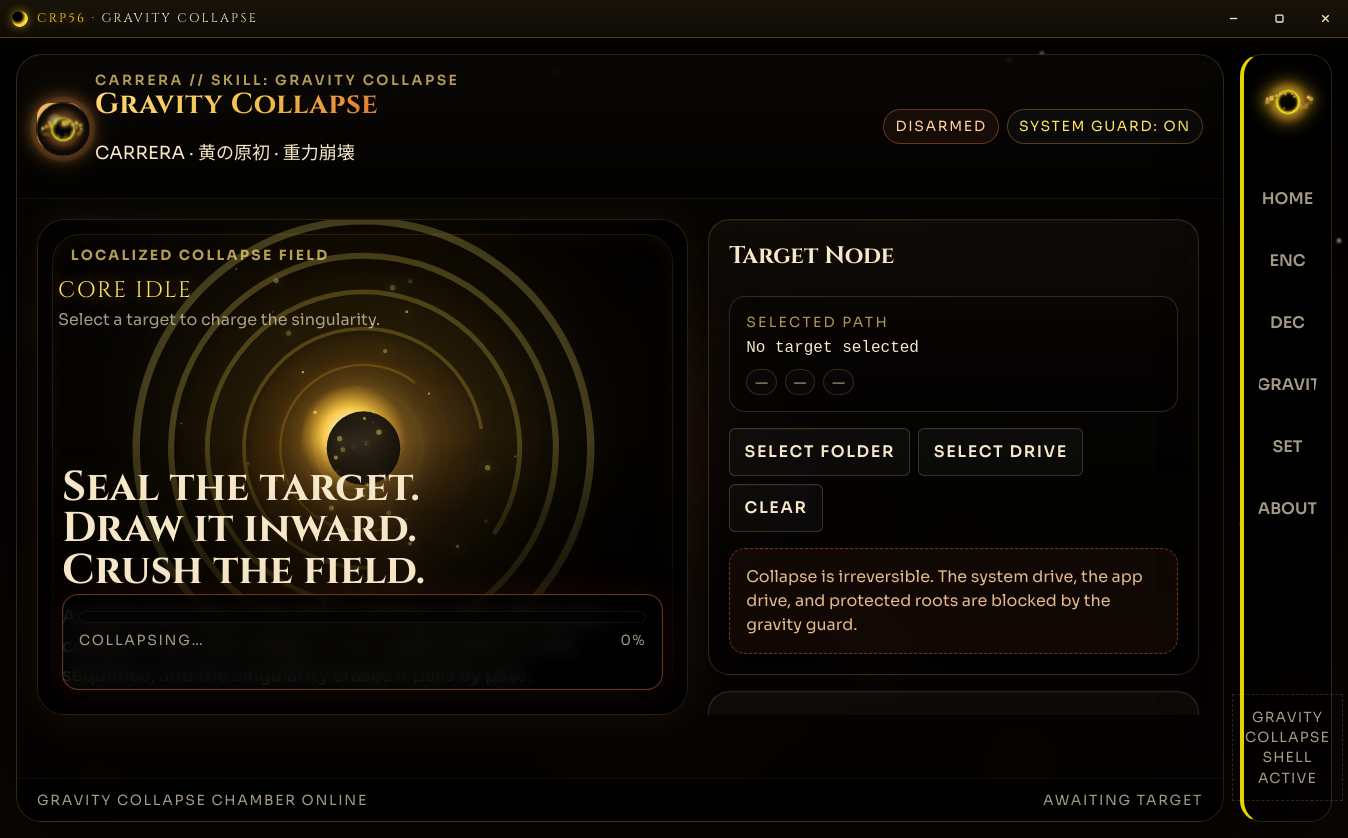
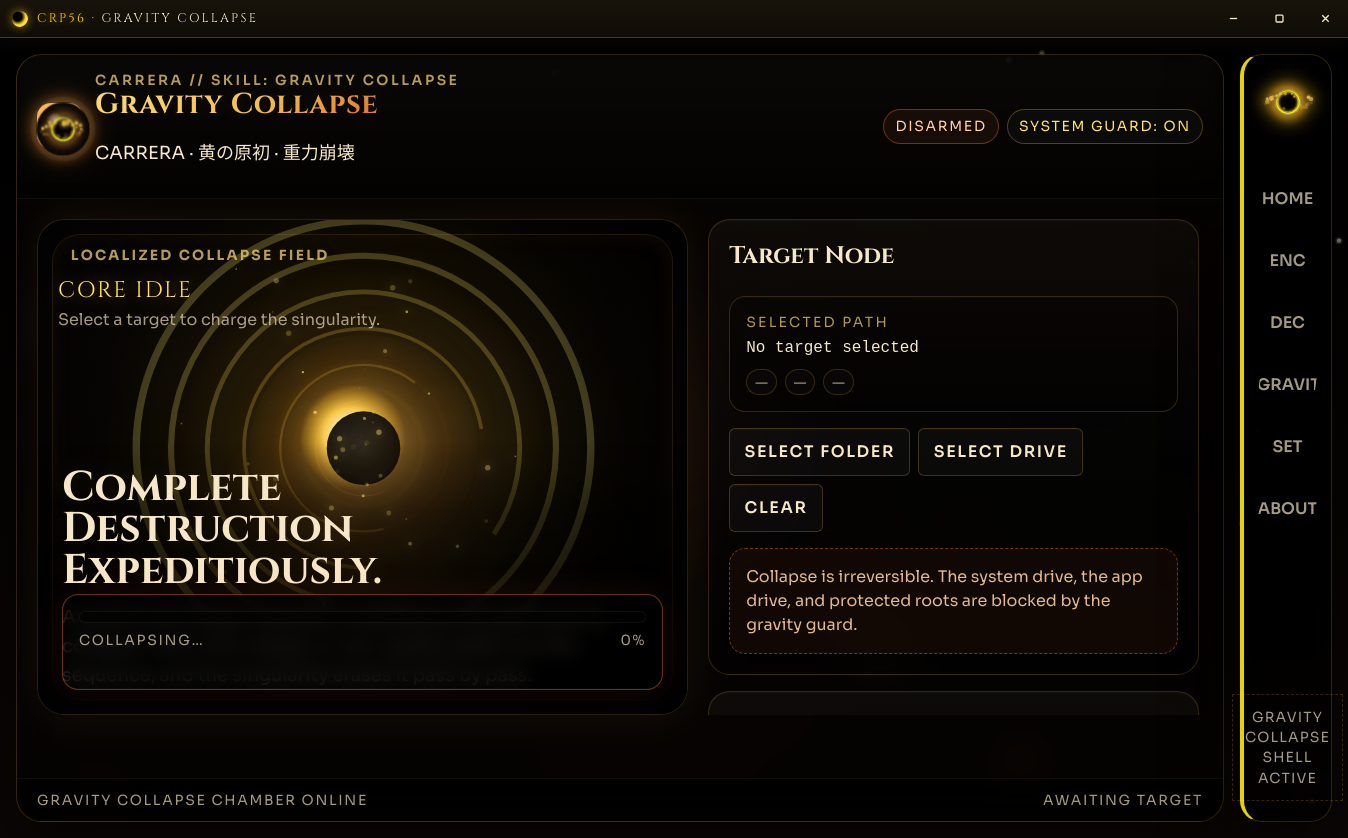
Before and after one commit to AstralCloud-SZA/CRP56_Ruby_Version, an Electron app: page crp56/electron-app/renderer/gravity_collapse.html in a window 1348 px wide. Drawn offline with Linux system fonts and the light colour scheme; no server answers.

Commit message:
minor text tweaks

```diff
--- a/crp56/electron-app/renderer/gravity_collapse.html
+++ b/crp56/electron-app/renderer/gravity_collapse.html
@@ -96,7 +96,7 @@
                     </div>
 
                     <div class="stage-overlay">
-                        <h2 id="stageTitle">Seal the target. Draw it inward. Crush the field.</h2>
+                        <h2 id="stageTitle">Complete Destruction Expeditiously.</h2>
                         <p id="stageBody">
                             A sealed destruction chamber modelled on Carrera's gravity collapse.
                             Lock onto a folder or non-system drive, arm the sequence, and the
```
Also changed, not shown: 1 other file.
